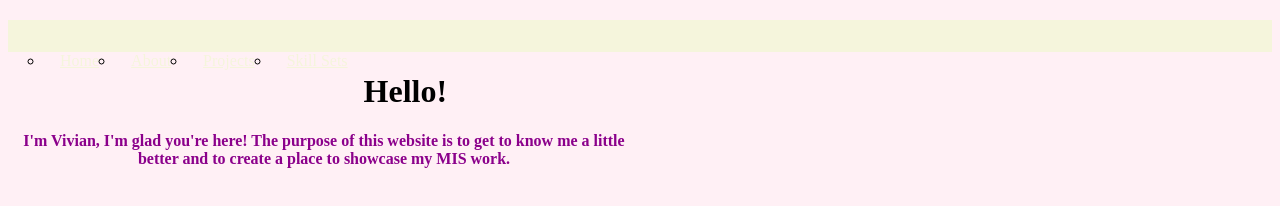
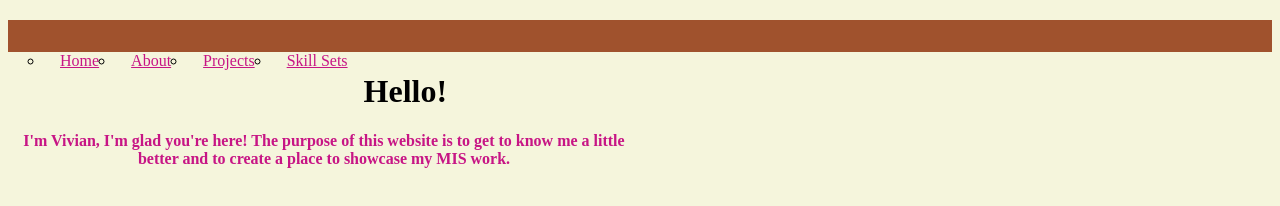
Before and after one commit to vivianculver/vivianculver.github.io, a plain HTML site: page Index.html in a window 1280 px wide. Drawn offline with Linux system fonts and the light colour scheme.

Commit message:
color changes

```diff
--- a/VivianWebsite.css
+++ b/VivianWebsite.css
@@ -1,10 +1,10 @@
 body
 {
-background-color:lavenderblush;
+background-color:beige;
 }
 header
 {
-    background-color:beige;
+    background-color:sienna;
 }
 nav ul
 {
@@ -19,14 +19,14 @@ float:left;
 li a
 {
 display:block;
-color: beige;
+color:mediumvioletred;
 text-align:center;
 padding:16px;
 }
 h4
 {
 width:50%;
-color:darkmagenta;
+color:mediumvioletred;
 font-family:'Times New Roman', Times, serif;
 text-align:center;
 }
```
